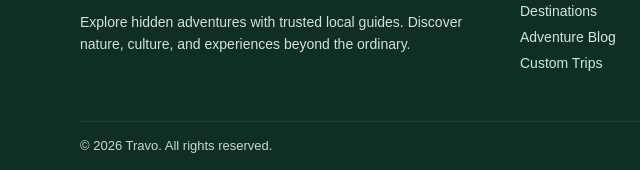
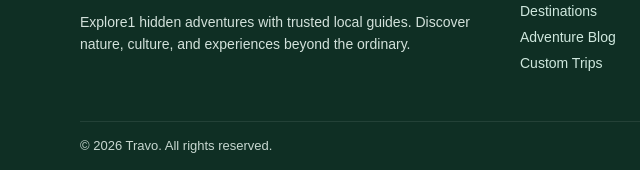
Before and after one commit to buckyrogers01/travo-landingpage, a plain HTML site: page index.html in a window 1280 px wide. Shown: the part 2326-2496 px from the top of the page, 0-640 px from the left. Drawn offline with Linux system fonts and the light colour scheme.

```diff
--- a/index.html
+++ b/index.html
@@ -132,7 +132,7 @@
         <span>Travo</span>
       </div>
       <p>
-        Explore hidden adventures with trusted local guides.
+        Explore1 hidden adventures with trusted local guides.
         Discover nature, culture, and experiences beyond the ordinary.
       </p>
     </div>
```
